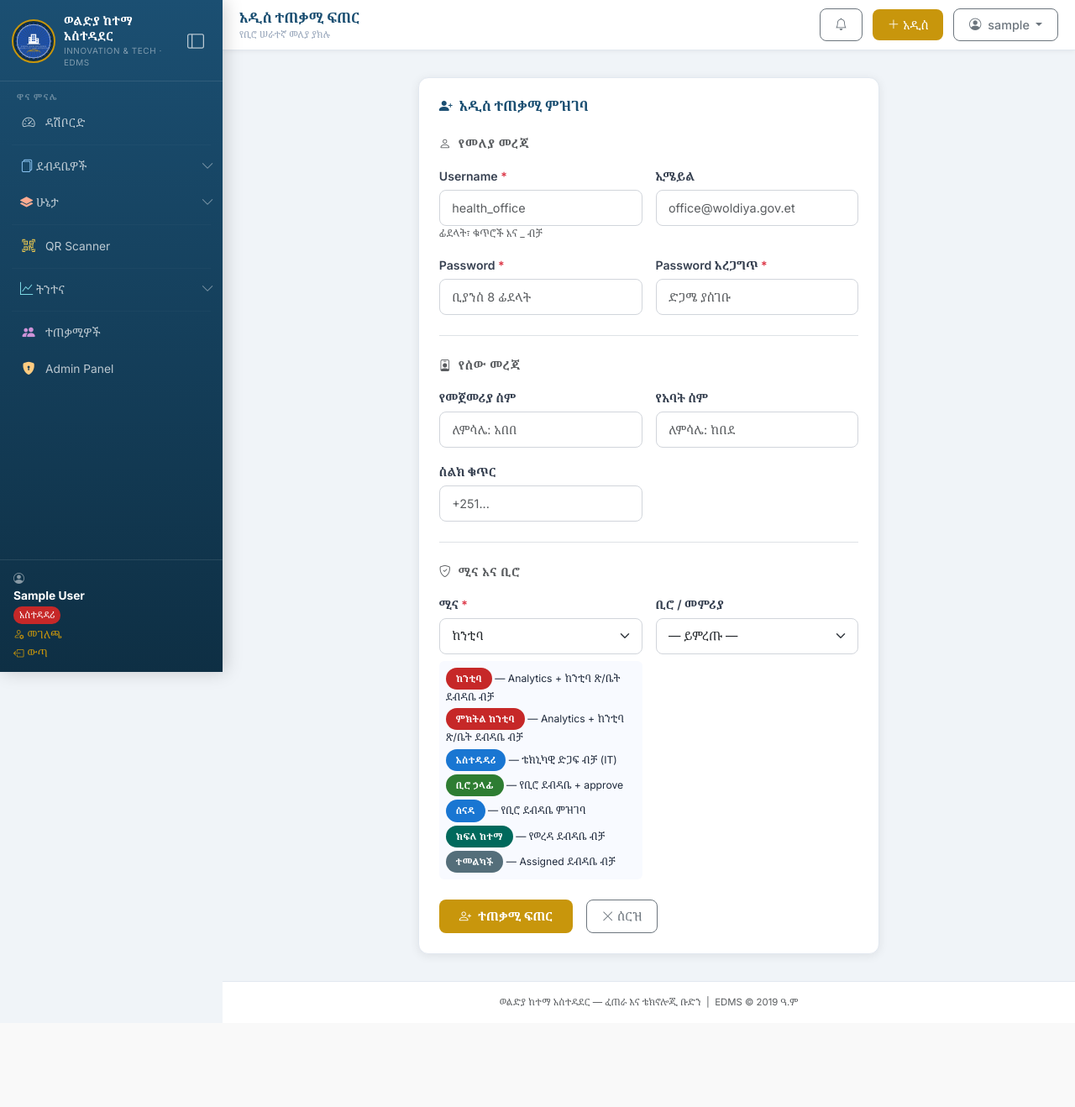
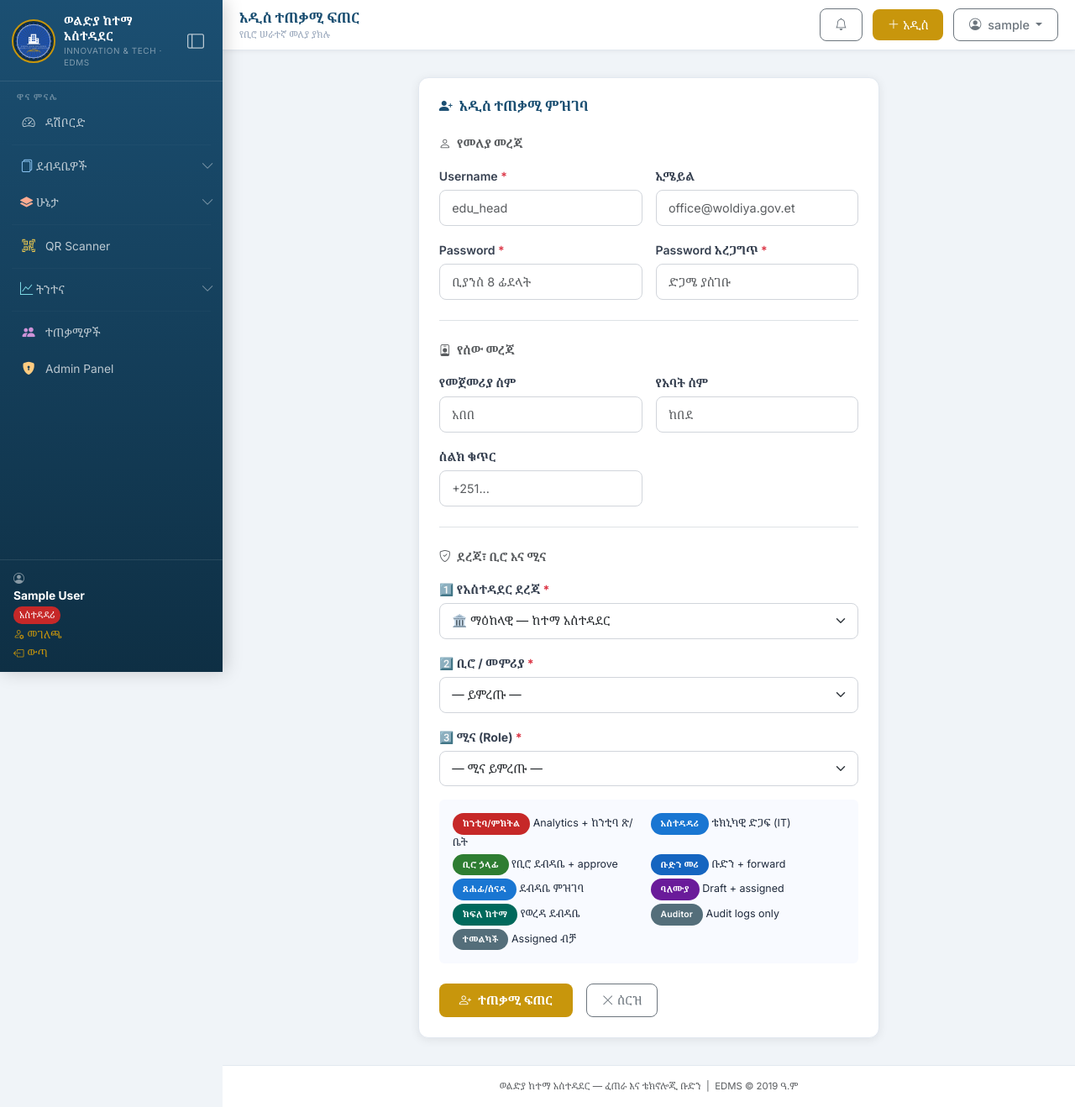
Before and after one commit to mulehaile67522-ui/woldiya_edms, a Django app: page /users/create/ in a window 1280 px wide. Shown: the whole page at 84% size. Before the commit the page ends 1200 px from the top, so only its background shows below. Run offline with Django 5.2, Linux system fonts and the light colour scheme; the visitor is signed in with stand-in values (Sample User, id 1); data that the repository does not hold is empty.

Commit message:
Add TEAM_LEAD+AUDITOR+EXPERT roles, admin_level field, 3-dropdown user form

```diff
--- a/documents/context_processors.py
+++ b/documents/context_processors.py
@@ -33,12 +33,29 @@ def notifications(request):
         except Exception:
             user_role = 'VIEWER'
 
-    # Role levels
-    user_is_admin     = user_role in ('ADMIN', 'MAYOR', 'VICE_MAYOR')
-    user_is_registrar = user_role in ('ADMIN', 'MAYOR', 'VICE_MAYOR', 'DEPT_HEAD', 'REGISTRAR', 'SUBCITY')
-    user_can_edit     = user_role in ('ADMIN', 'MAYOR', 'VICE_MAYOR', 'DEPT_HEAD')
-    user_can_create   = user_role in ('ADMIN', 'MAYOR', 'VICE_MAYOR', 'DEPT_HEAD', 'REGISTRAR', 'SUBCITY')
-    user_sees_all     = user_role in ('ADMIN', 'MAYOR', 'VICE_MAYOR')
+    # ── Permission levels ──────────────────────────────────────────
+    # Admin levels (see all, manage system)
+    user_is_admin    = user_role in ('ADMIN', 'MAYOR', 'VICE_MAYOR')
+
+    # Can create/register documents
+    user_can_create  = user_role in ('ADMIN', 'MAYOR', 'VICE_MAYOR', 'DEPT_HEAD',
+                                      'TEAM_LEAD', 'REGISTRAR', 'EXPERT', 'SUBCITY')
+
+    # Can edit documents
+    user_can_edit    = user_role in ('ADMIN', 'MAYOR', 'VICE_MAYOR', 'DEPT_HEAD')
+
+    # Can approve documents
+    user_can_approve = user_role in ('MAYOR', 'VICE_MAYOR', 'DEPT_HEAD', 'TEAM_LEAD')
+
+    # Sees all documents (city-wide)
+    user_sees_all    = user_role in ('ADMIN', 'MAYOR', 'VICE_MAYOR')
+
+    # Auditor — read-only audit trail
+    user_is_auditor  = user_role == 'AUDITOR'
+
+    # Is registrar level
+    user_is_registrar = user_role in ('ADMIN', 'MAYOR', 'VICE_MAYOR', 'DEPT_HEAD',
+                                       'TEAM_LEAD', 'REGISTRAR', 'EXPERT', 'SUBCITY')
 
     return {
         'unread_notifications': unread_notifications,
@@ -50,5 +67,7 @@ def notifications(request):
         'user_is_registrar':    user_is_registrar,
         'user_can_edit':        user_can_edit,
         'user_can_create':      user_can_create,
+        'user_can_approve':     user_can_approve,
         'user_sees_all':        user_sees_all,
+        'user_is_auditor':      user_is_auditor,
     }
--- a/documents/views.py
+++ b/documents/views.py
@@ -829,7 +829,8 @@ def _export_pdf_report(docs, by_type, by_status, by_priority, monthly, today):
     ]))
     story.append(t2)
 
-    doc.build(story)
+
+
     buf.seek(0)
     response = HttpResponse(buf.getvalue(), content_type='application/pdf')
     response['Content-Disposition'] = f'attachment; filename="edms_report_{today}.pdf"'
@@ -1052,22 +1053,22 @@ Woldiya City Administration — Innovation & Technology Group
 
 @login_required
 def create_user_view(request):
-    """ADMIN-only: create a new user with role and department."""
     from .decorators import _get_role
     if _get_role(request.user) != 'ADMIN':
         messages.error(request, 'ይህን ተግባር ለማከናወን የአስተዳዳሪ ፈቃድ ያስፈልጋል።')
         return redirect('dashboard')
 
     if request.method == 'POST':
-        username   = request.POST.get('username', '').strip()
-        password   = request.POST.get('password', '').strip()
-        password2  = request.POST.get('password2', '').strip()
-        first_name = request.POST.get('first_name', '').strip()
-        last_name  = request.POST.get('last_name', '').strip()
-        email      = request.POST.get('email', '').strip()
-        role       = request.POST.get('role', 'VIEWER')
-        department = request.POST.get('department', '').strip()
-        phone      = request.POST.get('phone', '').strip()
+        username    = request.POST.get('username', '').strip()
+        password    = request.POST.get('password', '').strip()
+        password2   = request.POST.get('password2', '').strip()
+        first_name  = request.POST.get('first_name', '').strip()
+        last_name   = request.POST.get('last_name', '').strip()
+        email       = request.POST.get('email', '').strip()
+        role        = request.POST.get('role', 'VIEWER')
+        department  = request.POST.get('department', '').strip()
+        phone       = request.POST.get('phone', '').strip()
+        admin_level = request.POST.get('admin_level', 'CENTRAL').strip()
 
         # Validation
         errors = []
@@ -1099,9 +1100,13 @@ def create_user_view(request):
             last_name=last_name,
         )
         profile, _ = UserProfile.objects.get_or_create(user=user)
-        profile.role       = role
-        profile.department = department
-        profile.phone      = phone
+        profile.role        = role
+        profile.department  = department
+        profile.phone       = phone
+        try:
+            profile.admin_level = admin_level
+        except Exception:
+            pass
         profile.save()
 
         # Send welcome email if user has email
--- a/templates/documents/create_user.html
+++ b/templates/documents/create_user.html
@@ -6,26 +6,23 @@
 {% block content %}
 <div class="row justify-content-center">
   <div class="col-lg-7">
-
     <div class="page-card p-4">
       <h6 class="fw-bold mb-4" style="color:var(--brand);">
         <i class="bi bi-person-plus-fill me-2"></i>አዲስ ተጠቃሚ ምዝገባ
       </h6>
-
       <form method="post">
         {% csrf_token %}
 
         <!-- Account info -->
         <div class="mb-4 pb-4 border-bottom">
-          <div class="text-muted small fw-bold mb-3 text-uppercase" style="letter-spacing:.8px;">
+          <div class="text-muted small fw-bold mb-3 text-uppercase">
             <i class="bi bi-person me-1"></i> የመለያ መረጃ
           </div>
           <div class="row g-3">
             <div class="col-sm-6">
               <label class="form-label">Username <span class="text-danger">*</span></label>
               <input type="text" name="username" class="form-control"
-                     value="{{ post.username }}" placeholder="health_office" required>
-              <div class="text-muted" style="font-size:.75rem;">ፊደላት፣ ቁጥሮች እና _ ብቻ</div>
+                     value="{{ post.username }}" placeholder="edu_head" required>
             </div>
             <div class="col-sm-6">
               <label class="form-label">ኢሜይል</label>
@@ -47,19 +44,19 @@
 
         <!-- Personal info -->
         <div class="mb-4 pb-4 border-bottom">
-          <div class="text-muted small fw-bold mb-3 text-uppercase" style="letter-spacing:.8px;">
+          <div class="text-muted small fw-bold mb-3 text-uppercase">
             <i class="bi bi-person-badge me-1"></i> የሰው መረጃ
           </div>
           <div class="row g-3">
             <div class="col-sm-6">
               <label class="form-label">የመጀመሪያ ስም</label>
               <input type="text" name="first_name" class="form-control"
-                     value="{{ post.first_name }}" placeholder="ለምሳሌ: አበበ">
+                     value="{{ post.first_name }}" placeholder="አበበ">
             </div>
             <div class="col-sm-6">
               <label class="form-label">የአባት ስም</label>
               <input type="text" name="last_name" class="form-control"
-                     value="{{ post.last_name }}" placeholder="ለምሳሌ: ከበደ">
+                     value="{{ post.last_name }}" placeholder="ከበደ">
             </div>
             <div class="col-sm-6">
               <label class="form-label">ስልክ ቁጥር</label>
@@ -69,40 +66,46 @@
           </div>
         </div>
 
-        <!-- Role & Department -->
+        <!-- 3 Key Dropdowns: Level + Department + Role -->
         <div class="mb-4">
-          <div class="text-muted small fw-bold mb-3 text-uppercase" style="letter-spacing:.8px;">
-            <i class="bi bi-shield-check me-1"></i> ሚና እና ቢሮ
+          <div class="text-muted small fw-bold mb-3 text-uppercase">
+            <i class="bi bi-shield-check me-1"></i> ደረጃ፣ ቢሮ እና ሚና
           </div>
           <div class="row g-3">
-            <div class="col-sm-6">
-              <label class="form-label">ሚና <span class="text-danger">*</span></label>
-              <select name="role" class="form-select" required>
-                {% for val, label in role_choices %}
-                <option value="{{ val }}" {% if post.role == val %}selected{% endif %}>
-                  {{ label }}
+
+            <!-- 1. Administrative Level -->
+            <div class="col-12">
+              <label class="form-label fw-bold">
+                1️⃣ የአስተዳደር ደረጃ <span class="text-danger">*</span>
+              </label>
+              <select name="admin_level" class="form-select" required id="adminLevelSelect">
+                <option value="CENTRAL" {% if post.admin_level == 'CENTRAL' or not post.admin_level %}selected{% endif %}>
+                  🏛️ ማዕከላዊ — ከተማ አስተዳደር
                 </option>
-                {% endfor %}
+                <option value="SUBCITY_1" {% if post.admin_level == 'SUBCITY_1' %}selected{% endif %}>
+                  🏘️ ታላቁ ራሳሊ ክፍለ ከተማ
+                </option>
+                <option value="SUBCITY_2" {% if post.admin_level == 'SUBCITY_2' %}selected{% endif %}>
+                  🏘️ የጁ ክፍለ ከተማ
+                </option>
+                <option value="SUBCITY_3" {% if post.admin_level == 'SUBCITY_3' %}selected{% endif %}>
+                  🏘️ ጣይቱ ክፍለ ከተማ
+                </option>
               </select>
-              <div class="mt-2 p-2 rounded" style="background:#f8faff;font-size:.76rem;">
-            <div><span class="eb eb-URGENT" style="font-size:.68rem;">ከንቲባ</span> — Analytics + ከንቲባ ጽ/ቤት ደብዳቤ ብቻ</div>
-            <div class="mt-1"><span class="eb eb-URGENT" style="font-size:.68rem;">ምክትል ከንቲባ</span> — Analytics + ከንቲባ ጽ/ቤት ደብዳቤ ብቻ</div>
-            <div class="mt-1"><span class="eb eb-IN_PROGRESS" style="font-size:.68rem;">አስተዳዳሪ</span> — ቴክኒካዊ ድጋፍ ብቻ (IT)</div>
-            <div class="mt-1"><span class="eb eb-COMPLETED" style="font-size:.68rem;">ቢሮ ኃላፊ</span> — የቢሮ ደብዳቤ + approve</div>
-            <div class="mt-1"><span class="eb eb-IN_PROGRESS" style="font-size:.68rem;">ሰናዳ</span> — የቢሮ ደብዳቤ ምዝገባ</div>
-            <div class="mt-1"><span class="eb eb-INTERNAL" style="font-size:.68rem;">ክፍለ ከተማ</span> — የወረዳ ደብዳቤ ብቻ</div>
-            <div class="mt-1"><span class="eb eb-ARCHIVED" style="font-size:.68rem;">ተመልካች</span> — Assigned ደብዳቤ ብቻ</div>
-          </div>
             </div>
-            <div class="col-sm-6">
-              <label class="form-label">ቢሮ / መምሪያ</label>
-              <select name="department" class="form-select">
+
+            <!-- 2. Department -->
+            <div class="col-12">
+              <label class="form-label fw-bold">
+                2️⃣ ቢሮ / መምሪያ <span class="text-danger">*</span>
+              </label>
+              <select name="department" class="form-select" id="deptSelect">
                 <option value="">— ይምረጡ —</option>
-                <optgroup label="── ከተማ አስተዳደር ──">
+                <optgroup label="── ከተማ አስተዳደር ──" id="central-depts">
                   <option value="ከንቲባ ጽፈት ቤት">ከንቲባ ጽፈት ቤት</option>
                   <option value="ምክር ቤት ጽፈት ቤት">ምክር ቤት ጽፈት ቤት</option>
-                </optgroup>
-                <optgroup label="── መምሪያዎች ──">
+                  <option value="ፈጠራ እና ቴክኖሎጂ ቡድን">ፈጠራ እና ቴክኖሎጂ ቡድን</option>
+                  <option value="ዕቅድ ቅርጻ">ዕቅድ ቅርጻ</option>
                   <option value="ገቢዎች ጽፈት ቤት">ገቢዎች ጽፈት ቤት</option>
                   <option value="ገንዘብ መምሪያ">ገንዘብ መምሪያ</option>
                   <option value="ሴቶችና ህጻናት መምሪያ">ሴቶችና ህጻናት መምሪያ</option>
@@ -124,7 +127,6 @@
                   <option value="ፖሊስ መምሪያ">ፖሊስ መምሪያ</option>
                   <option value="ጸጥታ ተጠሪ ጽፈት ቤት">ጸጥታ ተጠሪ ጽፈት ቤት</option>
                   <option value="ሚኒሻ ተጠሪ ጽፈት ቤት">ሚኒሻ ተጠሪ ጽፈት ቤት</option>
-                  <option value="ፈጠራ እና ቴክኖሎጂ ቡድን">ፈጠራ እና ቴክኖሎጂ ቡድን</option>
                   <option value="ሌሎች">ሌሎች</option>
                 </optgroup>
                 <optgroup label="── ክፍለ ከተሞች ──">
@@ -134,10 +136,46 @@
                 </optgroup>
               </select>
             </div>
+
+            <!-- 3. Role -->
+            <div class="col-12">
+              <label class="form-label fw-bold">
+                3️⃣ ሚና (Role) <span class="text-danger">*</span>
+              </label>
+              <select name="role" class="form-select" required id="roleSelect">
+                <option value="">— ሚና ይምረጡ —</option>
+                <option value="MAYOR" {% if post.role == 'MAYOR' %}selected{% endif %}>ከንቲባ</option>
+                <option value="VICE_MAYOR" {% if post.role == 'VICE_MAYOR' %}selected{% endif %}>ምክትል ከንቲባ</option>
+                <option value="ADMIN" {% if post.role == 'ADMIN' %}selected{% endif %}>አስተዳዳሪ (IT)</option>
+                <option value="DEPT_HEAD" {% if post.role == 'DEPT_HEAD' %}selected{% endif %}>የቢሮ/መምሪያ ኃላፊ</option>
+                <option value="TEAM_LEAD" {% if post.role == 'TEAM_LEAD' %}selected{% endif %}>የቡድን መሪ / ተቆጣጣሪ</option>
+                <option value="REGISTRAR" {% if post.role == 'REGISTRAR' %}selected{% endif %}>ጸሐፊ / ሰናዳ</option>
+                <option value="EXPERT" {% if post.role == 'EXPERT' %}selected{% endif %}>ባለሙያ / ሠራተኛ</option>
+                <option value="SUBCITY" {% if post.role == 'SUBCITY' %}selected{% endif %}>ክፍለ ከተማ ኃላፊ</option>
+                <option value="AUDITOR" {% if post.role == 'AUDITOR' %}selected{% endif %}>ተቆጣጣሪ / Auditor</option>
+                <option value="VIEWER" {% if post.role == 'VIEWER' %}selected{% endif %}>ተመልካች</option>
+              </select>
+
+              <!-- Role description cards -->
+              <div class="mt-3 p-3 rounded" style="background:#f8faff;font-size:.78rem;" id="roleDesc">
+                <div class="row g-1">
+                  <div class="col-6"><span class="eb eb-URGENT" style="font-size:.65rem;">ከንቲባ/ምክትል</span> Analytics + ከንቲባ ጽ/ቤት</div>
+                  <div class="col-6"><span class="eb eb-IN_PROGRESS" style="font-size:.65rem;">አስተዳዳሪ</span> ቴክኒካዊ ድጋፍ (IT)</div>
+                  <div class="col-6"><span class="eb eb-COMPLETED" style="font-size:.65rem;">ቢሮ ኃላፊ</span> የቢሮ ደብዳቤ + approve</div>
+                  <div class="col-6"><span class="eb eb-INCOMING" style="font-size:.65rem;">ቡድን መሪ</span> ቡድን + forward</div>
+                  <div class="col-6"><span class="eb eb-IN_PROGRESS" style="font-size:.65rem;">ጸሐፊ/ሰናዳ</span> ደብዳቤ ምዝገባ</div>
+                  <div class="col-6"><span class="eb eb-OUTGOING" style="font-size:.65rem;">ባለሙያ</span> Draft + assigned</div>
+                  <div class="col-6"><span class="eb eb-INTERNAL" style="font-size:.65rem;">ክፍለ ከተማ</span> የወረዳ ደብዳቤ</div>
+                  <div class="col-6"><span class="eb eb-ARCHIVED" style="font-size:.65rem;">Auditor</span> Audit logs only</div>
+                  <div class="col-6"><span class="eb eb-ARCHIVED" style="font-size:.65rem;">ተመልካች</span> Assigned ብቻ</div>
+                </div>
+              </div>
+            </div>
+
           </div>
         </div>
 
-        <!-- Buttons -->
+        <!-- Submit -->
         <div class="d-flex gap-3">
           <button type="submit" class="btn btn-gold px-4 fw-bold">
             <i class="bi bi-person-plus me-2"></i>ተጠቃሚ ፍጠር
@@ -148,7 +186,6 @@
         </div>
       </form>
     </div>
-
   </div>
 </div>
 {% endblock %}
```
Also changed, not shown: documents/decorators.py (+23 -5 lines), documents/models.py (+15 -5 lines).
